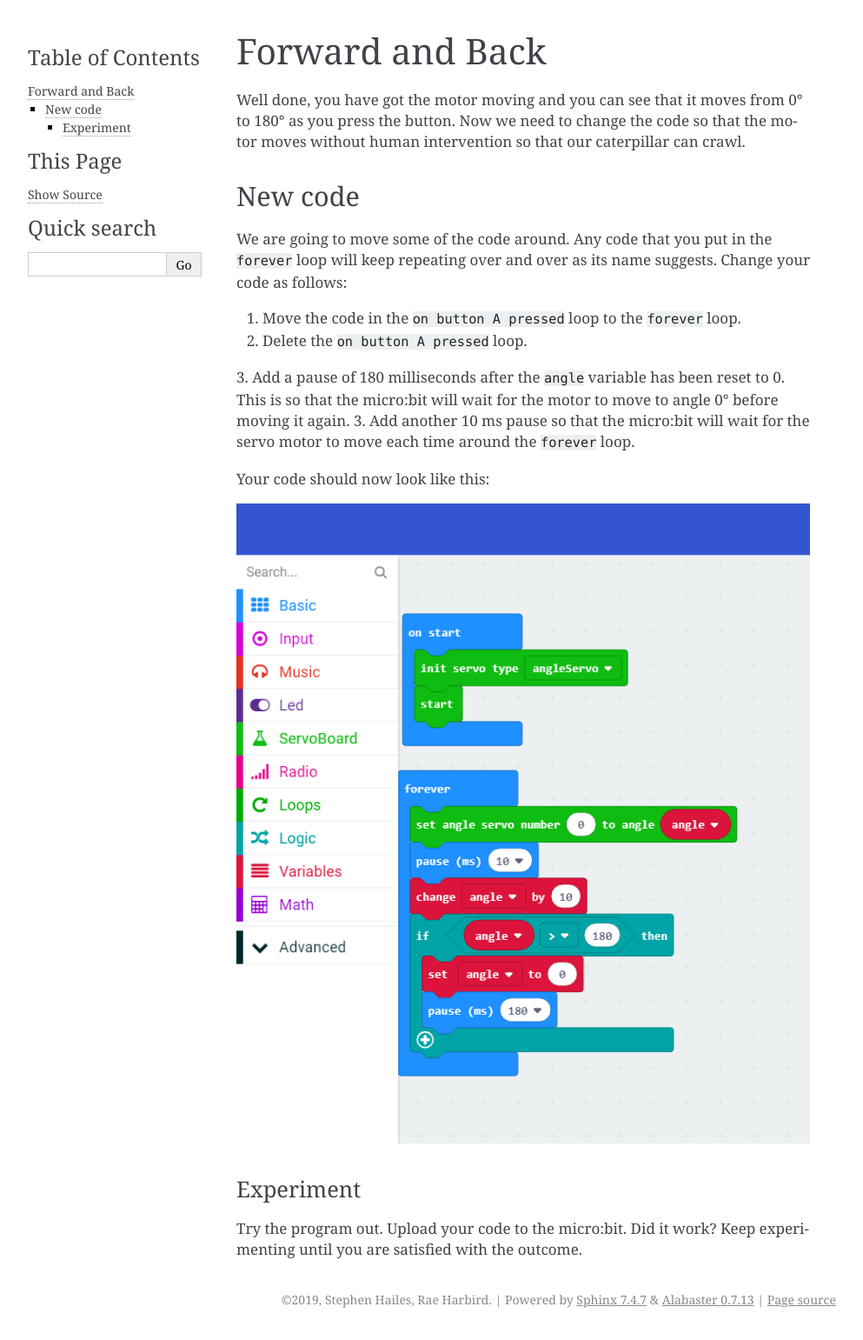
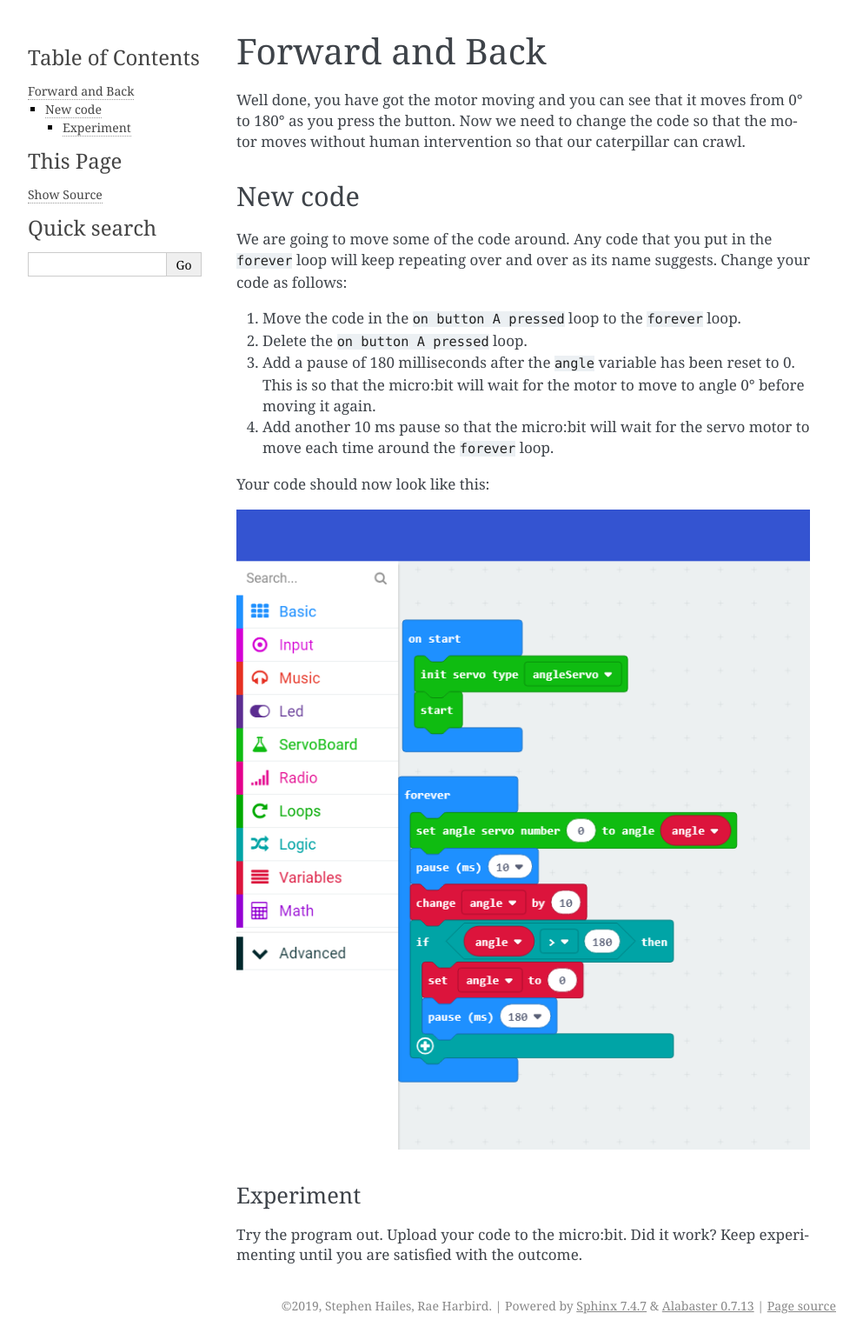
Before and after one commit to rharbird/ucl-microbit-robotics-readthedocs, a Sphinx documentation site: the page built from docs/source/forwardAndBack.rst, in a window 1280 px wide. Shown: the whole page at 87% size, without its empty margins (148-1141 px from the left). Built offline with Sphinx 7.4.7, drawn with Linux system fonts in a browser that asks for light colours; pages that are not in the unit, such as notebooks, are missing from menus.

Commit message:
Still on the numbered list ..

```diff
--- a/docs/source/forwardAndBack.rst
+++ b/docs/source/forwardAndBack.rst
@@ -11,7 +11,7 @@ We are going to move some of the code around. Any code that you put in the ``for
 1. Move the code in the ``on button A pressed`` loop to the ``forever`` loop.
 2. Delete the ``on button A pressed`` loop.
 3. Add a pause of 180 milliseconds after the ``angle`` variable has been reset to 0. This is so that the micro:bit will wait for the motor to move to angle 0° before moving it again.
-3. Add another 10 ms pause so that the micro:bit will wait for the servo motor to move each time around the ``forever`` loop.
+4. Add another 10 ms pause so that the micro:bit will wait for the servo motor to move each time around the ``forever`` loop.
 
 Your code should now look like this:
 
```
